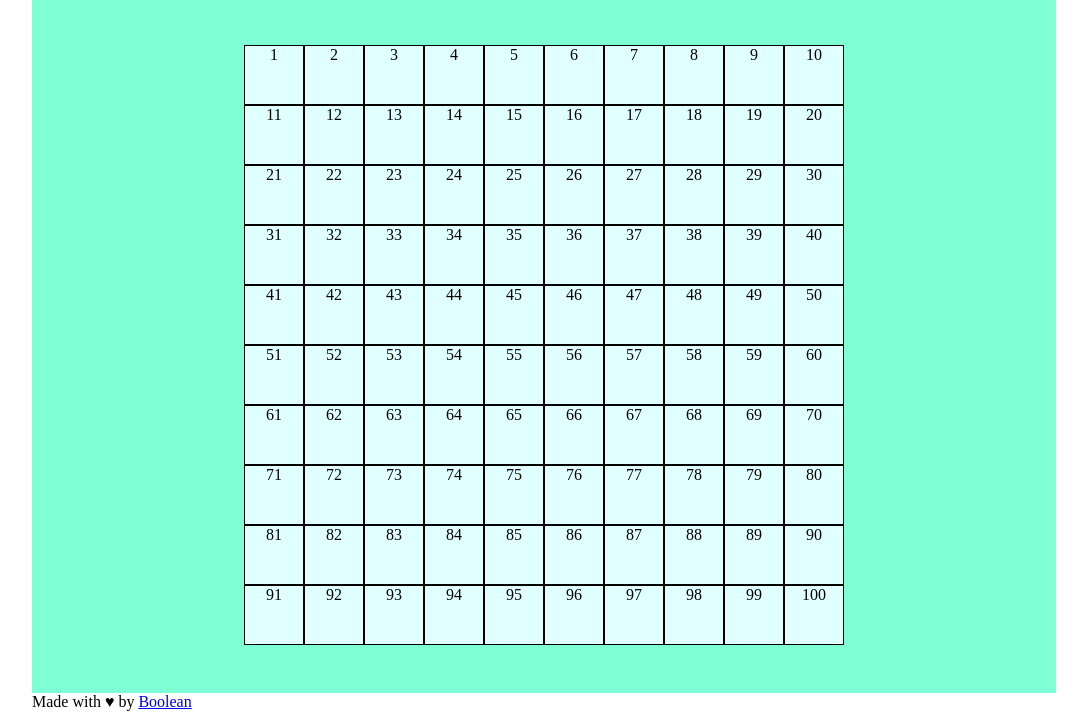
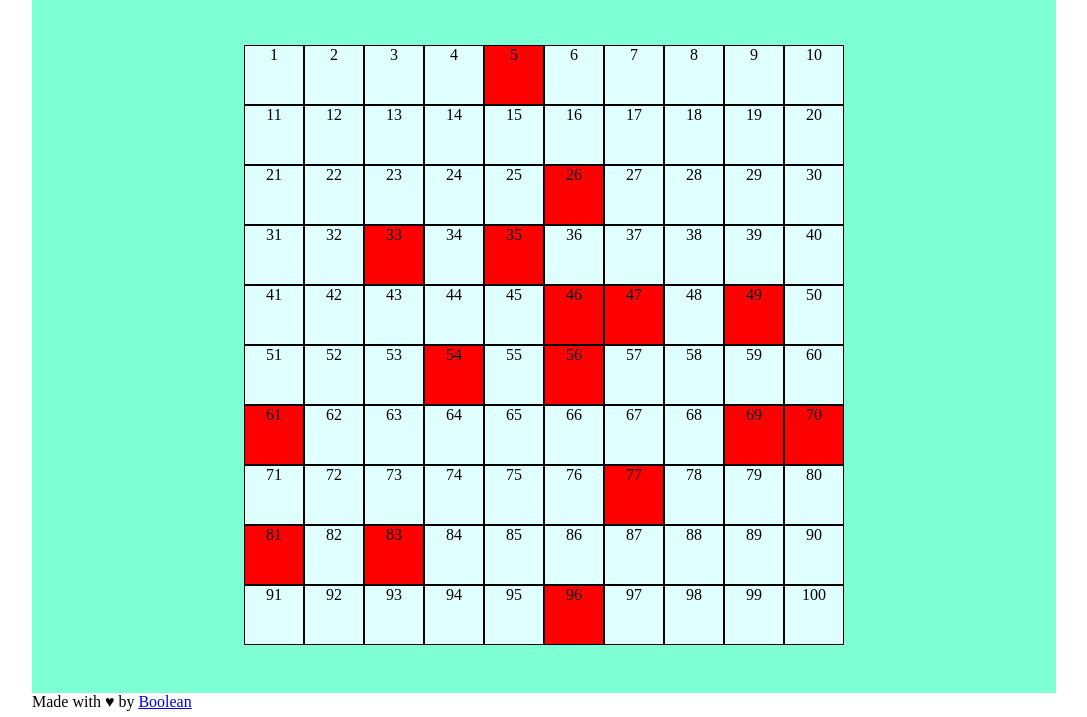
Before and after one commit to RavgaCode/js-campominato-dom, a plain HTML site: page index.html in a window 1280 px wide. Both pictures are taken after a click on the button "Play". Shown: the part 83-800 px from the top of the page, without its empty margins (96-1183 px from the left). Drawn offline with Linux system fonts and the light colour scheme.

Commit message:
Aggiunta generazione numeri bomba

```diff
--- a/css/style.css
+++ b/css/style.css
@@ -61,3 +61,6 @@ header {
 .hard {
   width: calc(var(--square-size) * 7);
 }
+.bomb {
+  background-color: red;
+}
--- a/js/script.js
+++ b/js/script.js
@@ -26,6 +26,18 @@ function startGame() {
     square.innerHTML = i;
     squares.push(square);
     grid.appendChild(square);
+  }
+  //   Creo un ciclo while che pushi dei numeri unici dentro l'array bomb, fino al massimo di bombNumber, inoltre aggiungo la classe "bomb" ai div square corrispondenti ai numeri pushati dentro l'array bomb
+  const bombNumber = 16;
+  let bombArray = [];
+
+  while (bombArray.length < bombNumber) {
+    let randomNumber = Math.floor(Math.random() * numberOfSquares + 1);
+
+    if (!bombArray.includes(randomNumber)) {
+      bombArray.push(randomNumber);
+      squares[randomNumber].classList.add("bomb");
+    }
   }
 }
 
```
